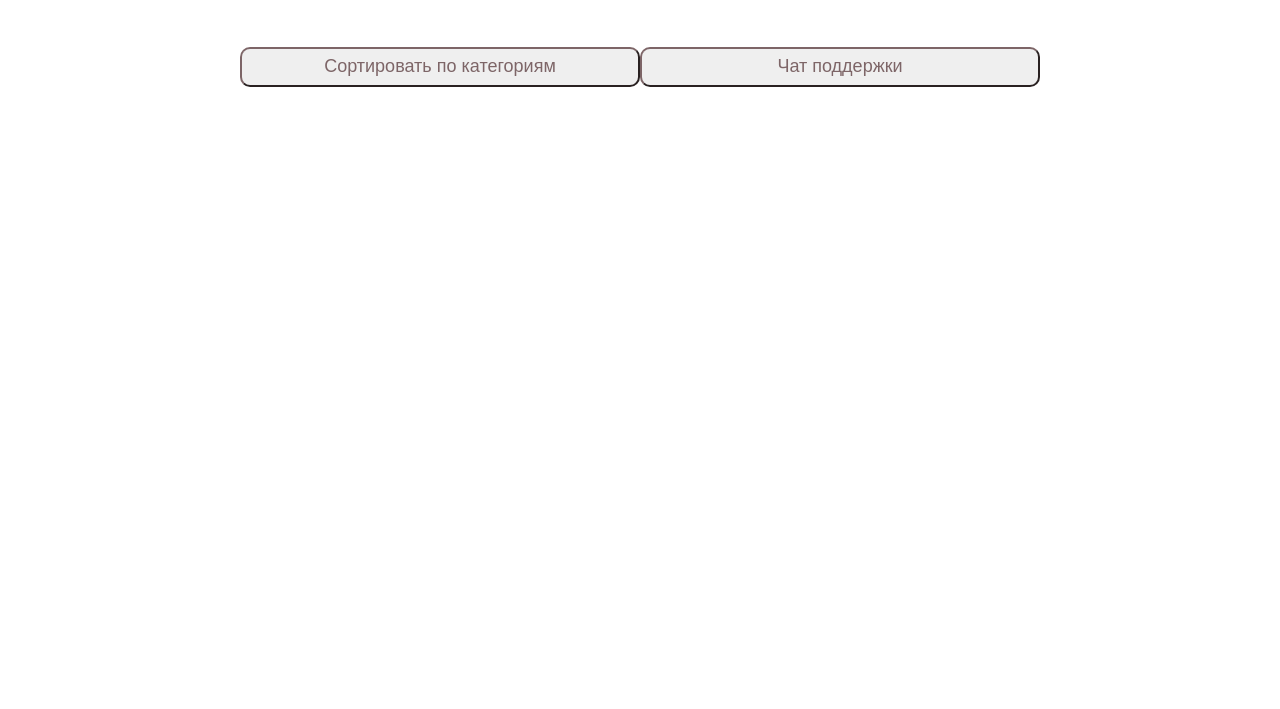
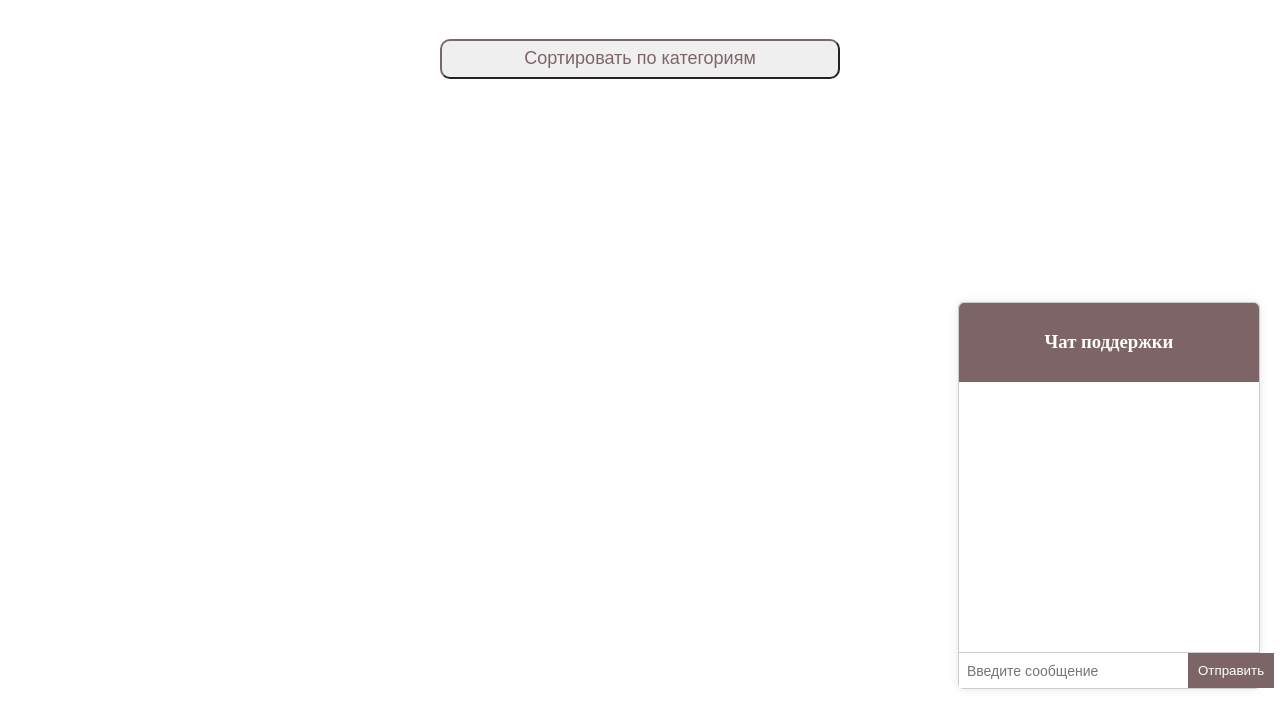
Before and after one commit to Alx1307/basicTask_3, a plain HTML site: page frontend_user/index.html in a window 1280 px wide. Shown: the part 91-800 px from the top of the page. Drawn offline with Linux system fonts and the light colour scheme; no server answers.

Commit message:
добавлен чат клиенту

```diff
--- a/frontend_user/index.html
+++ b/frontend_user/index.html
@@ -17,9 +17,21 @@
 
         <div class="button-container">
             <button class="button1">Сортировать по категориям</button>
-            <button class="button1" onclick="openChat()">Чат поддержки</button>
+        </div>
+
+        <div class="chat-container">
+            <div class="chat-header">
+                <h3>Чат поддержки</h3>
+            </div>
+            <div class="chat-body" id="textArea">
+            </div>
+            <div class="chat-input">
+                <input id="messageArea" type="text" size="24" placeholder="Введите сообщение">
+                <input type="submit" value="Отправить" onclick="sendMessage()">
+            </div>
         </div>
     </main>
     <script src = "script.js"></script>
+    <script src="chat_script.js"></script>
 </body>
 </html>
--- a/frontend_user/script.js
+++ b/frontend_user/script.js
@@ -41,7 +41,3 @@ document.addEventListener('DOMContentLoaded', () => {
 
   fetchProducts();
 });
-
-function openChat() {
-  window.open("http://localhost:9000/frontend_user/chat.html");
-}
--- a/frontend_user/styles.css
+++ b/frontend_user/styles.css
@@ -1,9 +1,18 @@
+body {
+    display: flex;
+    flex-direction: column;
+    height: 100vh;
+    margin: 0;
+}
 header {
     text-align: center;
     padding: 10px;
 }
 main {
     padding: 10px;
+    flex: 1;
+    display: flex;
+    flex-direction: column;
 }
 #product-list {
     display: flex;
@@ -30,3 +39,43 @@ main {
     align-items: center;
     height: 10vh;
   }
+  .chat-container {
+    position: fixed;
+    bottom: 20px;
+    right: 20px;
+    width: 300px;
+    border: 1px solid #ccc;
+    border-radius: 5px;
+    background-color: #fff;
+    box-shadow: 0 0 10px rgba(0, 0, 0, 0.1);
+}
+.chat-header {
+    background-color: #7d6567;
+    color: white;
+    padding: 10px;
+    text-align: center;
+    border-top-left-radius: 5px;
+    border-top-right-radius: 5px;
+}
+.chat-body {
+    padding: 10px;
+    height: 250px;
+    overflow-y: auto;
+}
+.chat-input {
+    display: flex;
+    border-top: 1px solid #ccc;
+}
+.chat-input input[type="text"] {
+    flex: 1;
+    padding: 8px;
+    font-size: 14px;
+    border: none;
+}
+.chat-input input[type="submit"] {
+    padding: 10px;
+    background-color: #7d6567;
+    color: white;
+    border: none;
+    cursor: pointer;
+}
```
